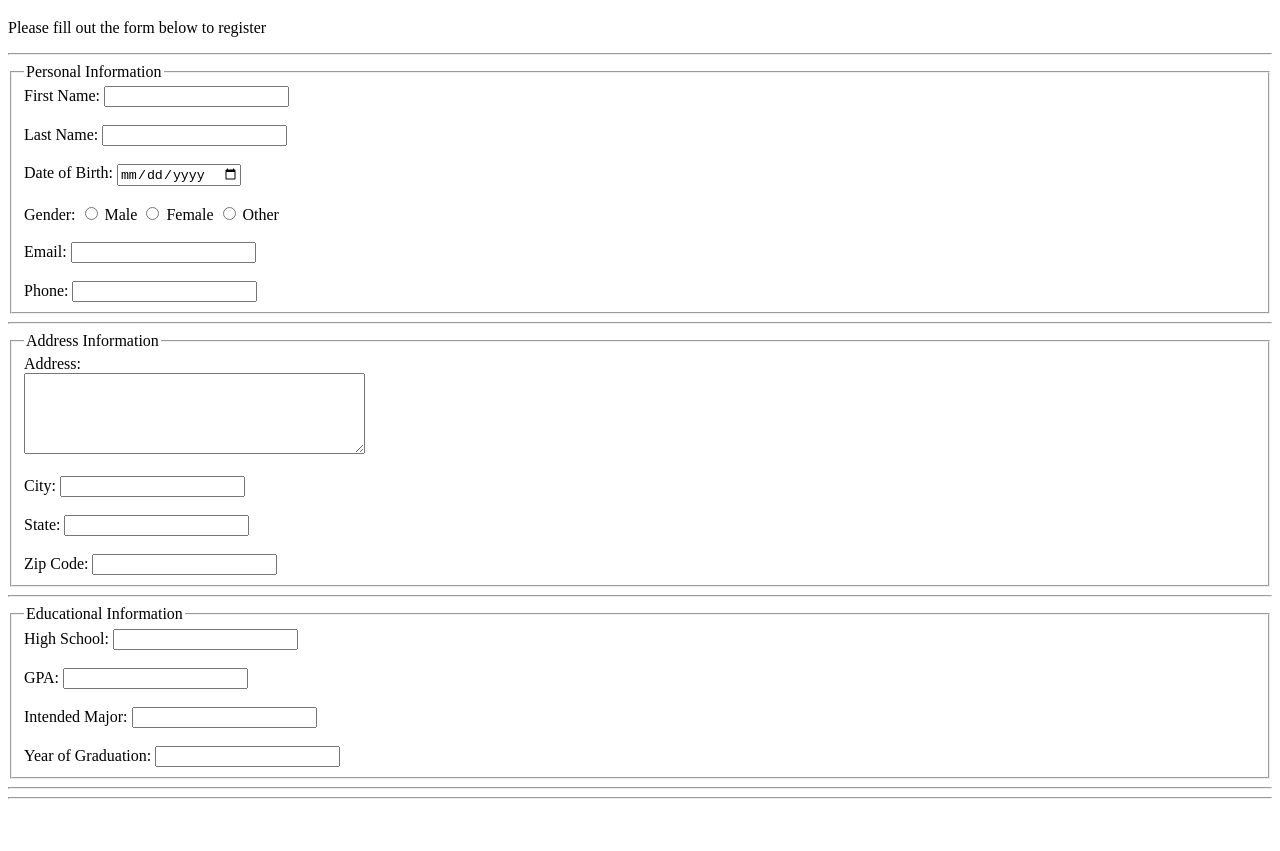
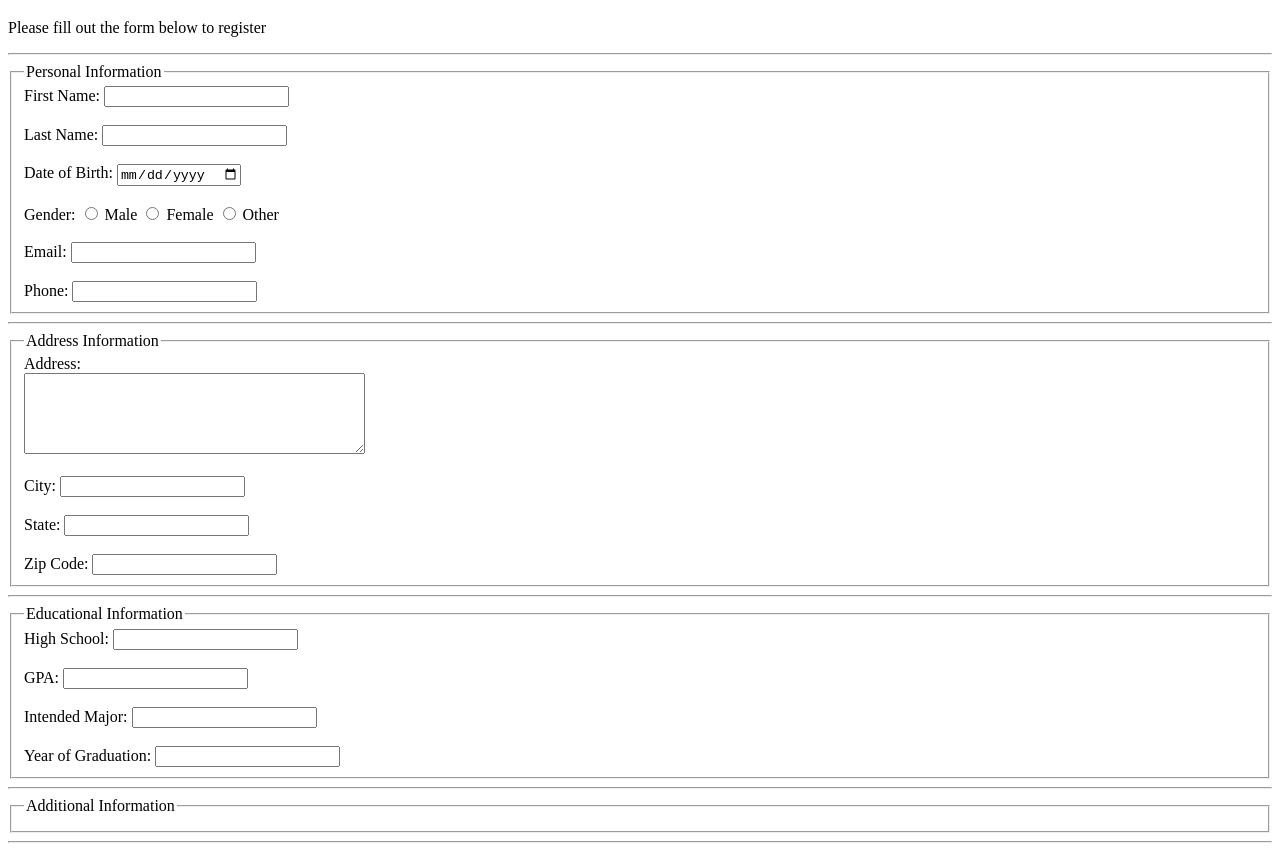
Before and after one commit to bazokibodhi/RegistrationForm, a plain HTML site: page index.html in a window 1280 px wide. Shown: the part 61-912 px from the top of the page. Before the commit the page ends 868 px from the top, so only its background shows below. Drawn offline with Linux system fonts and the light colour scheme.

Commit message:
Added the additional information field

```diff
--- a/index.html
+++ b/index.html
@@ -64,7 +64,9 @@
                 </form>
             </fieldset>
             <hr>
-
+            <fieldset>
+                <legend>Additional Information</legend>
+            </fieldset>
         </main>
         <hr>
         <footer>
```
